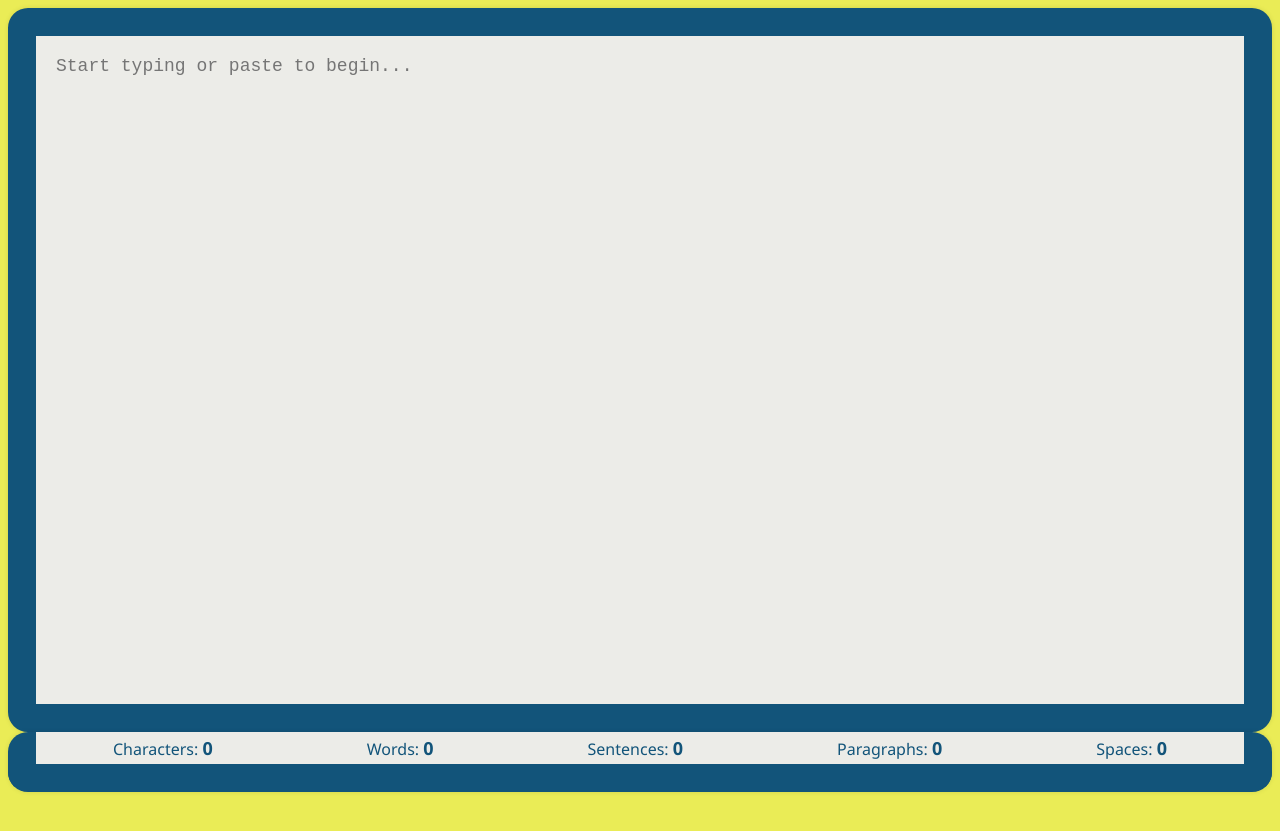
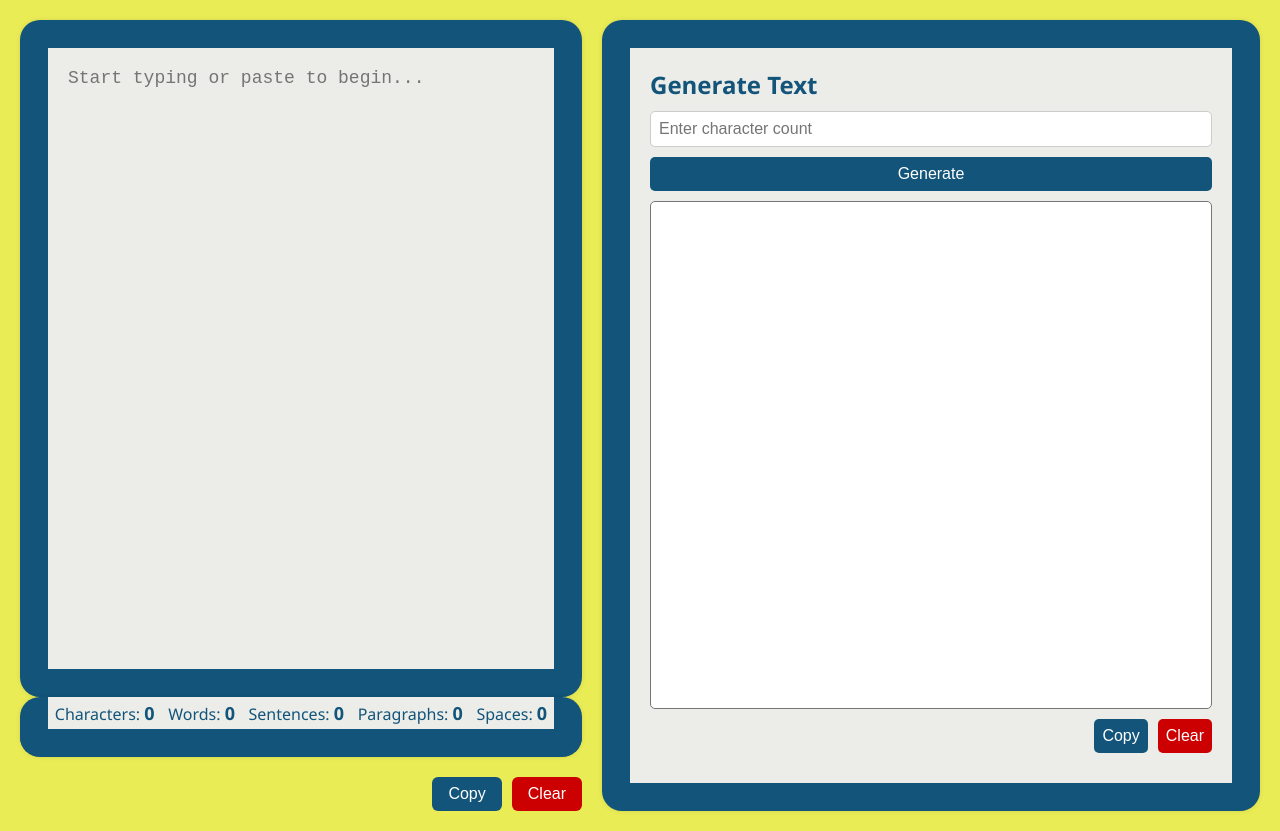
Before and after one commit to UmarNasib/word-counter-app, a plain HTML site: page index.html in a window 1280 px wide. Before the commit the page ends 800 px from the top, so only its background shows below. Drawn offline with Linux system fonts and the light colour scheme.

Commit message:
Added Text Generator along with Character Count

```diff
--- a/css/styles.css
+++ b/css/styles.css
@@ -1,7 +1,7 @@
 /* Reset and Global Styles */
 * {
-  margin: 0.5;
-  padding: 0.5;
+  margin: 0;
+  padding: 0;
   box-sizing: border-box;
 }
 
@@ -13,19 +13,85 @@ html, body {
   flex-direction: column;
 }
 
-/* Container that holds the textarea and grows to fill remaining space */
+/* Layout */
+.app-container {
+  display: flex;
+  flex: 1;
+  padding: 20px;
+  gap: 20px;
+}
+
+/* Counter Column */
 .editor-container {
   flex: 1;
   display: flex;
   flex-direction: column;
 }
 
-/* Textarea fills all available vertical space in container */
+/* Generator Column */
+.generator-container {
+  flex: 1;
+  display: flex;
+  flex-direction: column;
+  justify-content: flex-start;
+  padding: 20px;
+  background: #ecece8;
+  border: 0.3in solid #12547a;
+  border-radius: 20px;
+  box-shadow: 0 0 5px rgba(0, 0, 0, 0.1);
+}
+
+.generator-container h2 {
+  color: #12547a;
+  margin-bottom: 10px;
+}
+
+.generator-container input,
+.generator-container button,
+.generator-container textarea {
+  margin-bottom: 10px;
+  font-size: 16px;
+}
+
+.generator-container input {
+  padding: 8px;
+  border: 1px solid #ccc;
+  border-radius: 5px;
+}
+
+.generator-container button {
+  padding: 8px;
+  background: #12547a;
+  color: white;
+  border: none;
+  border-radius: 5px;
+  cursor: pointer;
+}
+
+.generator-container textarea {
+  width: 100%;
+  resize: none;
+  padding: 10px;
+  border-radius: 5px;
+  font-size: 16px;
+}
+
+/* Action buttons */
+.column-actions {
+  display: flex;
+  justify-content: flex-end;
+  gap: 10px;
+}
+
+.column-actions.separated {
+  margin-top: 20px;
+}
+
+/* Textarea */
 textarea.form-control {
   width: 100%;
   height: 100%;
   flex: 1;
-  width: 100%;
   padding: 20px;
   font-size: 18px;
   background: #ecece8;
@@ -33,11 +99,10 @@ textarea.form-control {
   border-radius: 20px;
   outline: none;
   box-shadow: 0 0 5px rgba(0,0,0,0.1);
-  box-sizing: border-box;
-  resize: none; /* prevent manual resize */
+  resize: none;
 }
 
-/* Status bar stays fixed at the bottom */
+/* Status bar */
 .status-bar {
   background: #ecece8;
   color: #12547a;
@@ -47,13 +112,12 @@ textarea.form-control {
   font-size: 16px;
   font-weight: 500;
   border: 0.3in solid #12547a;
-  border-top: none; /* remove top border to merge with textarea */
+  border-top: none;
   border-bottom-left-radius: 20px;
   border-bottom-right-radius: 20px;
   border-top-left-radius: 20px;
   border-top-right-radius: 20px;
   box-shadow: 0 0 5px rgba(0, 0, 0, 0.1);
-  box-sizing: border-box;
   height: 60px;
 }
 
@@ -61,3 +125,51 @@ textarea.form-control {
   font-weight: bold;
   font-size: 18px;
 }
+
+/* Mini Buttons */
+.mini-button {
+  padding: 8px 16px;
+  font-size: 16px;
+  border: none;
+  border-radius: 6px;
+  background-color: #12547a;
+  color: white;
+  cursor: pointer;
+  transition: background 0.3s ease;
+}
+
+.mini-button:hover {
+  background-color: #0d3b5a;
+}
+
+/* Red Clear Button */
+.red-button {
+  background-color: #cc0000 !important;
+}
+
+.red-button:hover {
+  background-color: #a00000 !important;
+}
+
+.copy-message {
+  position: fixed;
+  top: 10px;
+  left: 50%;
+  transform: translateX(-50%);
+  background-color: #12547a;
+  color: white;
+  padding: 10px 20px;
+  border-radius: 5px;
+  font-weight: bold;
+  display: none;
+  z-index: 9999;
+  box-shadow: 0 2px 6px rgba(0,0,0,0.2);
+  animation: fadeInOut 2s ease-in-out;
+}
+
+@keyframes fadeInOut {
+  0% { opacity: 0; }
+  10% { opacity: 1; }
+  90% { opacity: 1; }
+  100% { opacity: 0; }
+}
--- a/index.html
+++ b/index.html
@@ -3,10 +3,14 @@
 <head>
   <meta charset="UTF-8" />
   <meta name="viewport" content="width=device-width, initial-scale=1.0"/>
-  <title>Word Counter</title>
+  <title>Word Counter & Generator</title>
   <link rel="stylesheet" href="css/styles.css" />
 </head>
 <body>
+  <div id="copyMessage" class="copy-message"></div>
+
+  <div class="app-container">
+    <!-- Left column: Word Counter -->
     <div class="editor-container">
       <textarea
         id="description"
@@ -17,14 +21,33 @@
         autocomplete="off"
         oninput="debounceCountAll()"
       ></textarea>
-  </div>
 
       <div class="status-bar">
         <div>Characters: <span id="charCount">0</span></div>
-    <div>Words:      <span id="wordCount">0</span></div>
-    <div>Sentences:  <span id="sentenceCount">0</span></div>
+        <div>Words: <span id="wordCount">0</span></div>
+        <div>Sentences: <span id="sentenceCount">0</span></div>
         <div>Paragraphs: <span id="paragraphCount">0</span></div>
-    <div>Spaces:     <span id="spaceCount">0</span></div>
+        <div>Spaces: <span id="spaceCount">0</span></div>
+      </div>
+
+      <div class="column-actions separated">
+        <button onclick="copyCounterText()" class="mini-button">Copy</button>
+        <button onclick="clearCounterText()" class="mini-button red-button">Clear</button>
+      </div>
+    </div>
+
+    <!-- Right column: Text Generator -->
+    <div class="generator-container">
+      <h2>Generate Text</h2>
+      <input type="number" id="charLimit" placeholder="Enter character count" />
+      <button onclick="generateText()">Generate</button>
+      <textarea id="generatedText" rows="27" readonly></textarea>
+
+      <div class="column-actions">
+        <button onclick="copyGeneratedText()" class="mini-button">Copy</button>
+        <button onclick="clearGeneratedText()" class="mini-button red-button">Clear</button>
+      </div>
+    </div>
   </div>
 
   <script src="js/script.js"></script>
--- a/js/script.js
+++ b/js/script.js
@@ -1,35 +1,74 @@
 function countAll() {
-    const text = document.getElementById('description').value || ''; // Get the value of the textarea
+    const text = document.getElementById('description').value || '';
 
-    // Characters
     const charCount = text.length;
-
-    // Words
     const words = text.trim().split(/\s+/).filter(w => w.length > 0);
     const wordCount = words.length;
-
-    // Sentences
     const sentences = text.split(/[.!?]+/).filter(s => s.trim().length > 0);
     const sentenceCount = sentences.length;
-
-    // Paragraphs
     const paragraphs = text.split(/\n+/).filter(p => p.trim().length > 0);
     const paragraphCount = paragraphs.length;
-
-    // Spaces
     const spaceCount = (text.match(/ /g) || []).length;
 
-    // Update the UI with the counts
     document.getElementById('charCount').textContent = charCount;
     document.getElementById('wordCount').textContent = wordCount;
     document.getElementById('sentenceCount').textContent = sentenceCount;
     document.getElementById('paragraphCount').textContent = paragraphCount;
     document.getElementById('spaceCount').textContent = spaceCount;
-}
+  }
 
-// Debounce input
-let debounceTimer;
-function debounceCountAll() {
+  let debounceTimer;
+  function debounceCountAll() {
     clearTimeout(debounceTimer);
-    debounceTimer = setTimeout(countAll, 300); // Adjust the debounce time as needed
-}
+    debounceTimer = setTimeout(countAll, 300);
+  }
+
+  function generateText() {
+    const limit = parseInt(document.getElementById('charLimit').value);
+    if (isNaN(limit) || limit <= 0) {
+      alert("Please enter a valid number of characters.");
+      return;
+    }
+
+    const lorem = "Lorem ipsum dolor sit amet, consectetur adipiscing elit. ";
+    let result = '';
+    while (result.length < limit) {
+      result += lorem;
+    }
+    document.getElementById('generatedText').value = result.substring(0, limit);
+  }
+
+  function clearGeneratedText() {
+    document.getElementById('generatedText').value = '';
+  }
+
+  function copyGeneratedText() {
+    const textArea = document.getElementById('generatedText');
+    textArea.select();
+    textArea.setSelectionRange(0, 99999);
+    document.execCommand("copy");
+    showCopyMessage("Generated text copied to clipboard!");
+  }
+
+  function clearCounterText() {
+    document.getElementById('description').value = '';
+    countAll();
+  }
+
+  function copyCounterText() {
+    const textArea = document.getElementById('description');
+    textArea.select();
+    textArea.setSelectionRange(0, 99999);
+    document.execCommand("copy");
+    showCopyMessage("Input text copied to clipboard!");
+  }
+
+  function showCopyMessage(message) {
+    const msgBox = document.getElementById('copyMessage');
+    msgBox.textContent = message;
+    msgBox.style.display = 'block';
+
+    setTimeout(() => {
+      msgBox.style.display = 'none';
+    }, 2000);
+  }
```
Lines whose indentation alone changed are shown as unchanged.
